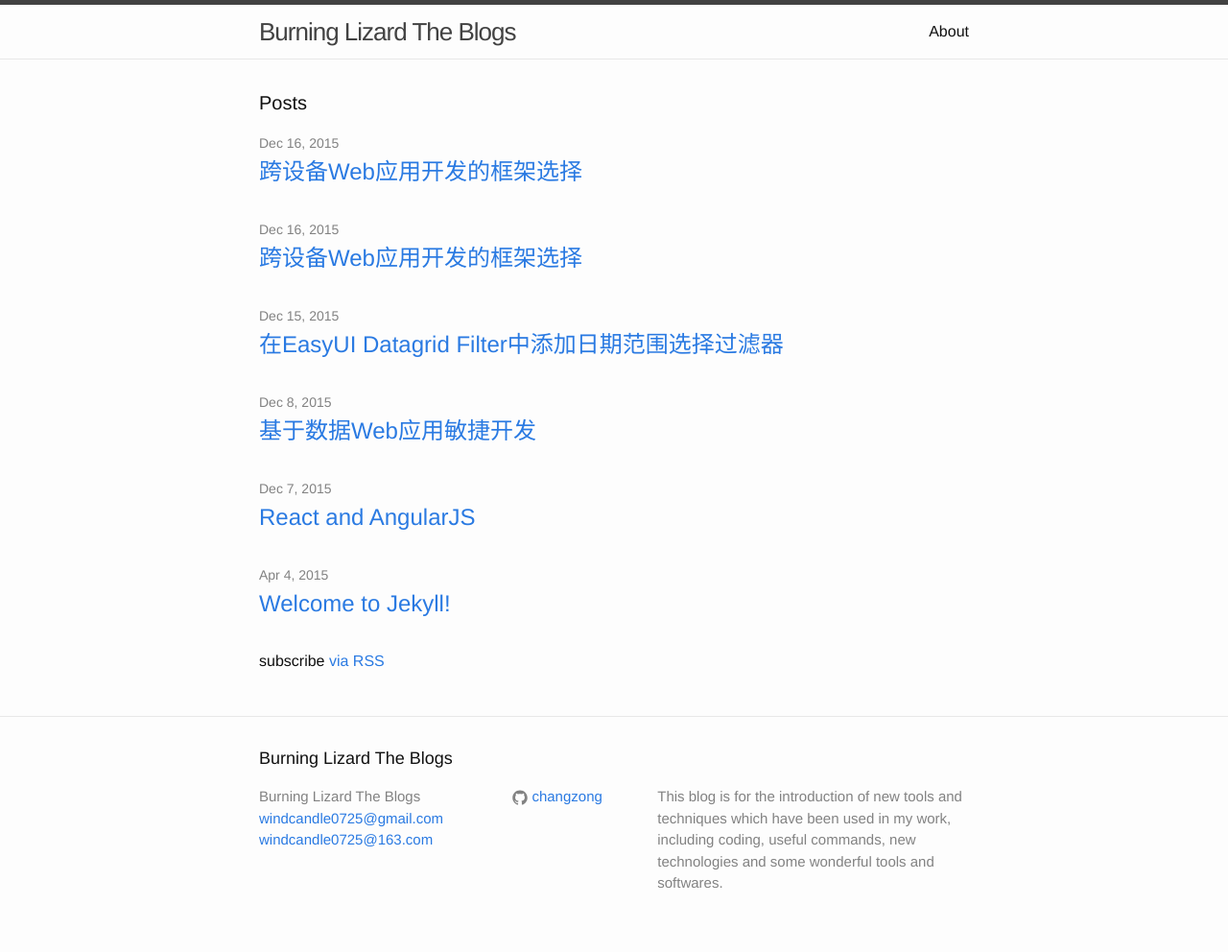
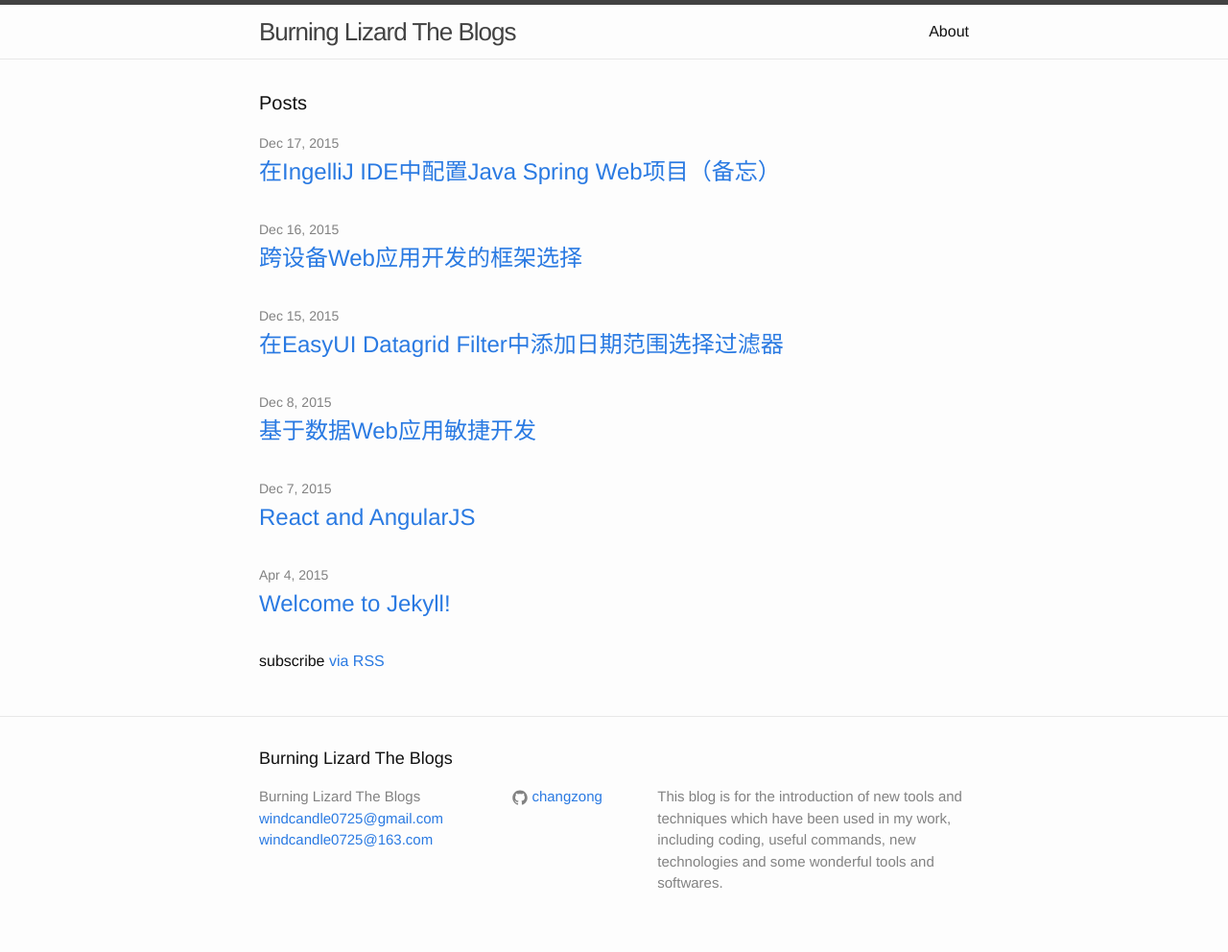
Before and after one commit to changzong/blog, a Jekyll site: the page built from index.html, in a window 1280 px wide. Shown: the whole page at 96% size. Built offline with Jekyll 4.4.1, drawn with Linux system fonts in a browser that asks for light colours.

Commit message:
fixed new blog.

```diff
--- a/_posts/2015-12-17-simple-spring-java-web-app-config.markdown
+++ b/_posts/2015-12-17-simple-spring-java-web-app-config.markdown
@@ -1,7 +1,7 @@
 ---
 layout: post
-title:  "跨设备Web应用开发的框架选择"
-date:   2015-12-16 14:21:00
+title:  "在IngelliJ IDE中配置Java Spring Web项目（备忘）"
+date:   2015-12-17 15:12:00
 categories: jekyll update
 ---
 刚刚接触Java和Spring框架，为了和同事们接轨我也是拼了，IDE配置和整个架构简直比Python的同类技术复杂多了，又是写xml又是导入依赖包的，甚是烦人。刚刚成功配置出了一个简易Spring项目，特此写篇博客记录下来以免之后忘记了重蹈覆辙。网上的论坛博客什么的虽然相关的内容很多，但是要么是复制粘贴别人的文章，要么是根本没有逻辑性，也不具有普适性。最后还是在一次次查找StackOverFlow中成功完成的。
```
